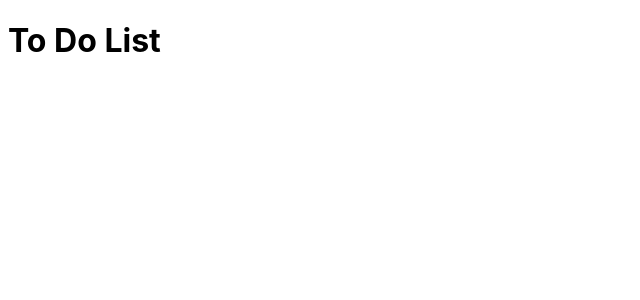
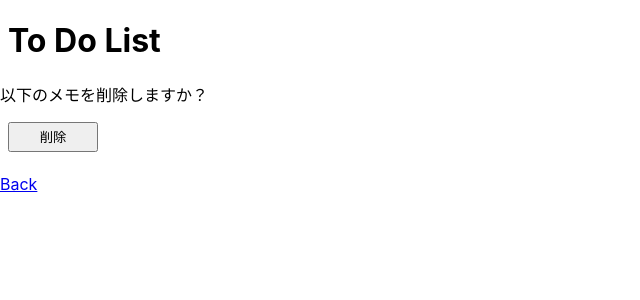
Before and after one commit to eiciemm/react-express-sqlite3-app, a React (Create React App) app: page /delete in a window 1280 px wide. Shown: the top 300 px of the page, without its empty margins (0-640 px from the left). Built offline with nearby package versions, Linux system fonts and the light colour scheme; no server answers.

Commit message:
edit routing

```diff
--- a/src/App.js
+++ b/src/App.js
@@ -15,9 +15,9 @@ const App = () => {
       <BrowserRouter>
         <Title>To Do List</Title>
         <div>
-          <Route path="/memo" exact component={Main} />
-          <Route path="/memo/edit" exact component={Edit} />
-          <Route path="/memo/delete" exact component={Delete} />
+          <Route path="/" exact component={Main} />
+          <Route path="/edit" exact component={Edit} />
+          <Route path="/delete" exact component={Delete} />
         </div>
       </BrowserRouter>
     </div>
--- a/src/Delete.js
+++ b/src/Delete.js
@@ -36,7 +36,7 @@ const Delete = () => {
     const body = JSON.stringify(obj);
     fetch(`${API_ENDPOINT}/memo/delete`, {method, headers, body})
       .then((res) => {
-        if (res.ok) history.push('/memo');
+        if (res.ok) history.push('/');
       })
   }
 
@@ -47,7 +47,7 @@ const Delete = () => {
       <DeleteText>
         <button onClick={handleDelete}>削除</button>
       </DeleteText>
-      <Link to="/memo">Back</Link>
+      <Link to="/">Back</Link>
     </div>
   );
 }
--- a/src/Edit.js
+++ b/src/Edit.js
@@ -43,7 +43,7 @@ const Edit = () => {
     const body = JSON.stringify(obj);
     fetch(`${API_ENDPOINT}/memo/edit`, {method, headers, body})
       .then((res) => {
-        if (res.ok) history.push('/memo');
+        if (res.ok) history.push('/');
       })
   }
 
@@ -53,7 +53,7 @@ const Edit = () => {
         <input type="text" name="text" defaultValue={memoData.text} onChange={e => setText(e.target.value)} />
         <button onClick={handleEdit}>更新</button>
       </EditText>
-      <Link to="/memo">Back</Link>
+      <Link to="/">Back</Link>
     </div>
   );
 }
--- a/src/Main.js
+++ b/src/Main.js
@@ -57,11 +57,11 @@ const Main = () => {
   }
 
   const handleEdit = id => {
-    history.push(`/memo/edit?id=${id}`)
+    history.push(`/edit?id=${id}`)
   }
 
   const handleDelete = id => {
-    history.push(`/memo/delete?id=${id}`)
+    history.push(`/delete?id=${id}`)
   }
 
   const handleCreateNew = () => {
```
